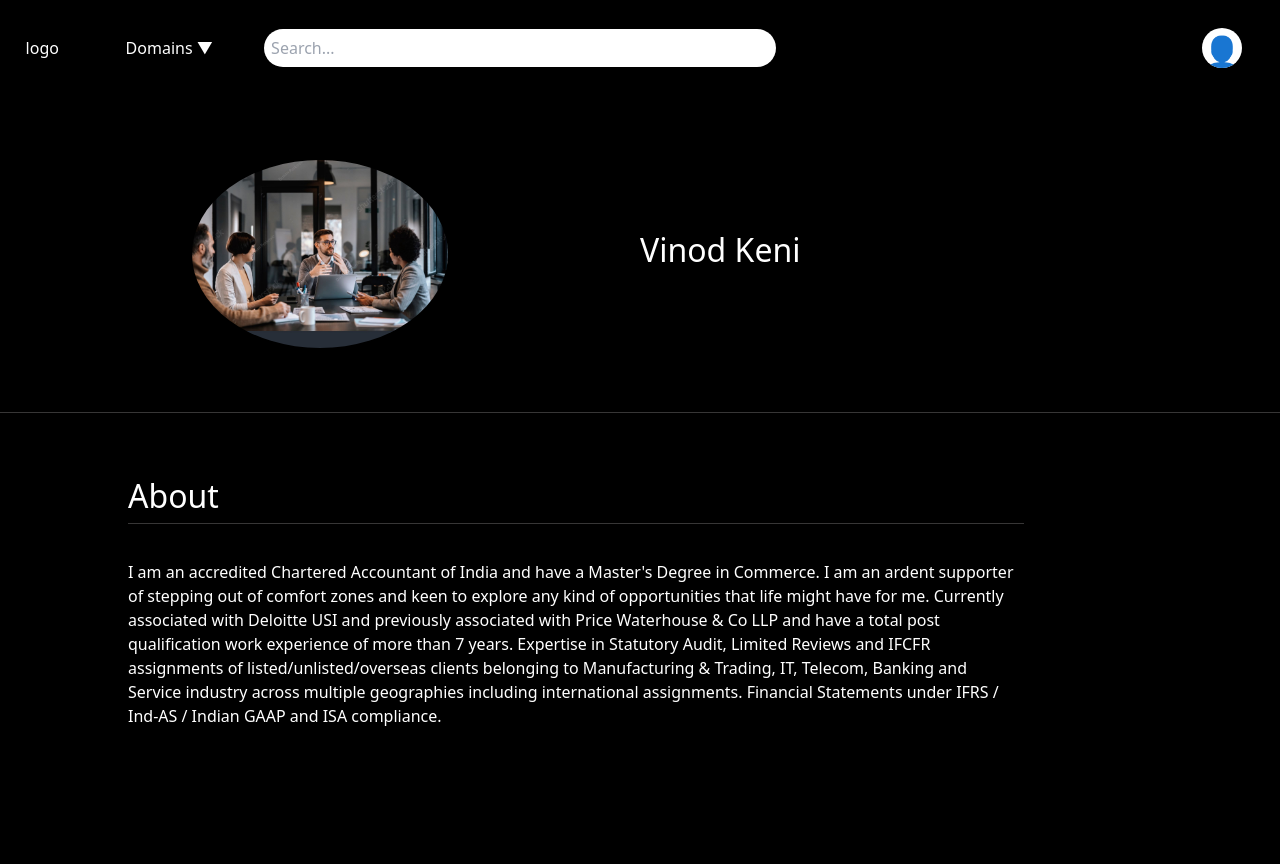
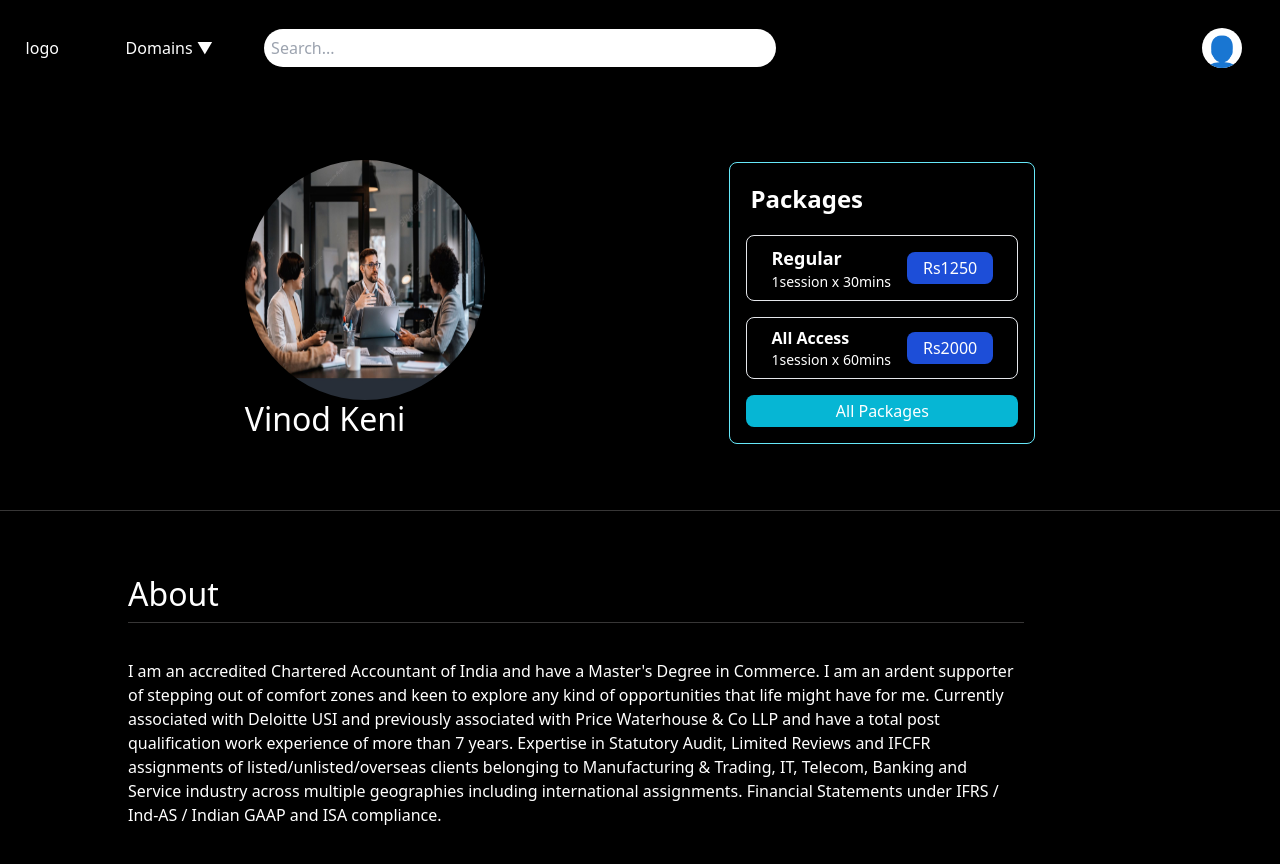
Before and after one commit to wiz-abhishek/Global-Techify, a React (Create React App) app: page /mentorInfo in a window 1280 px wide. Shown: the top 864 px of the page. Built offline with nearby package versions, Linux system fonts and the light colour scheme.

Commit message:
[ADDED]Mentorpricecard

```diff
--- a/src/components/MentorInfo/MentorInfo.js
+++ b/src/components/MentorInfo/MentorInfo.js
@@ -1,14 +1,16 @@
 import React from "react";
 import IMG from './meneeimg.jpeg'
 import './mentorInfo.css'
-import price from "./PriceCard";
+import PriceCard from "./PriceCard";
 
 function MentorInfo() {
     return (
         <div>
-            <div className="top">
-                <img className="mentorimg" src={IMG} alt='' />
-                <h2>Vinod Keni</h2>
+            <div className="top flex justify-evenly ">
+                <div>
+                <img className="mentorimg justify-center items-center" src={IMG} alt='' />
+                <h2>Vinod Keni</h2></div>
+                <PriceCard/>
             </div>
             <div className="about">
                 <h2>About</h2>
--- a/src/components/MentorInfo/PriceCard.js
+++ b/src/components/MentorInfo/PriceCard.js
@@ -3,58 +3,13 @@ import React from "react"
 
 function price() {
     return (
-        <div>
-            <h2>Hello</h2>
-        </div>
 
-        // <div class="cards">
-
-        //     <article class="plan [ card ]">
-        //         <div class="inner">
-
-        //             <span class="pricing">
-        //                 <span>
-        //                     $56 <small>/ m</small>
-        //                 </span>
-        //             </span>
-        //             <h2 class="title">Professional</h2>
-        //             <p class="info">This plan is for those who have a team already and running a large business.</p>
-        //             <ul class="features">
-        //                 <li>
-        //                     <span class="icon">
-        //                         <svg xmlns="http://www.w3.org/2000/svg" viewBox="0 0 24 24" width="24" height="24">
-        //                             <path fill="none" d="M0 0h24v24H0z" />
-        //                             <path d="M10 15.172l9.192-9.193 1.415 1.414L10 18l-6.364-6.364 1.414-1.414z" fill="currentColor" />
-        //                         </svg>
-        //                     </span>
-        //                     <span><strong>20</strong> team members</span>
-        //                 </li>
-        //                 <li>
-        //                     <span class="icon">
-        //                         <svg xmlns="http://www.w3.org/2000/svg" viewBox="0 0 24 24" width="24" height="24">
-        //                             <path fill="none" d="M0 0h24v24H0z" />
-        //                             <path d="M10 15.172l9.192-9.193 1.415 1.414L10 18l-6.364-6.364 1.414-1.414z" fill="currentColor" />
-        //                         </svg>
-        //                     </span>
-        //                     <span>Plan <strong>team meetings</strong></span>
-        //                 </li>
-        //                 <li>
-        //                     <span class="icon">
-        //                         <svg xmlns="http://www.w3.org/2000/svg" viewBox="0 0 24 24" width="24" height="24">
-        //                             <path fill="none" d="M0 0h24v24H0z" />
-        //                             <path d="M10 15.172l9.192-9.193 1.415 1.414L10 18l-6.364-6.364 1.414-1.414z" fill="currentColor" />
-        //                         </svg>
-        //                     </span>
-        //                     <span>File sharing</span>
-        //                 </li>
-        //             </ul>
-        //             <button class="button">
-        //                 Choose plan
-        //             </button>
-        //         </div>
-        //     </article>
-
-        // </div>
+     <div className="flex hover:border-white hover:bg-blue-950  duration-200  gap-3 flex-col border-1 border-cyan-300 rounded-lg bg-black  py-3 px-3">
+<div className=" text-2xl font-cursive font-semibold m-1 ">Packages</div>
+<div className=" border-1 flex rounded-lg justify-center hover:scale-105 duration-200 hover:bg-gray-800 items-center px-4 py-2 gap-3"><div className="flex-col "><div className="font-semibold text-lg">Regular</div> <div className=" text-sm"> 1session x 30mins</div></div><div className="bg-blue-700 px-3 py-1 rounded-lg">Rs1250</div></div>
+<div className=" border-1 flex rounded-lg px-4 py-2  hover:scale-105 duration-200 hover:bg-gray-800 justify-center gap-3 items-center"><div className="flex-col"><div className="font-semibold">All Access</div> <div className=" text-sm"> 1session x 60mins</div></div><div className="bg-blue-700 px-3 py-1 rounded-lg">Rs2000</div></div>
+     <button className="rounded-lg p-1 hover:bg-blue-950 duration-200 hover:scale-105 bg-cyan-500">All Packages</button>
+     </div>
     )
 }
 
--- a/src/components/MentorInfo/Pricecard/PriceCard.css
+++ /dev/null
@@ -1,3 +0,0 @@
-.h2{
-    color: white;
-}
--- a/src/components/MentorInfo/mentorInfo.css
+++ b/src/components/MentorInfo/mentorInfo.css
@@ -12,10 +12,10 @@
 }
 
 .mentorimg{
-    width: 20%;
+width:15rem;
+height:15rem;
     border-radius: 100%;
-    margin-left: 15%;
-    margin-right: 15%;
+
 }
 
 .about{
```
